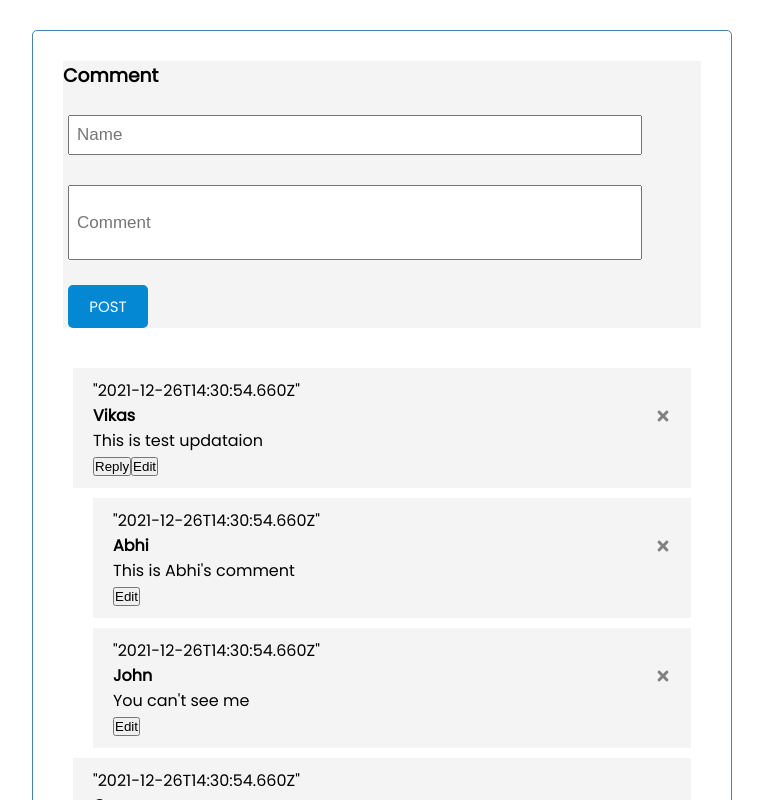
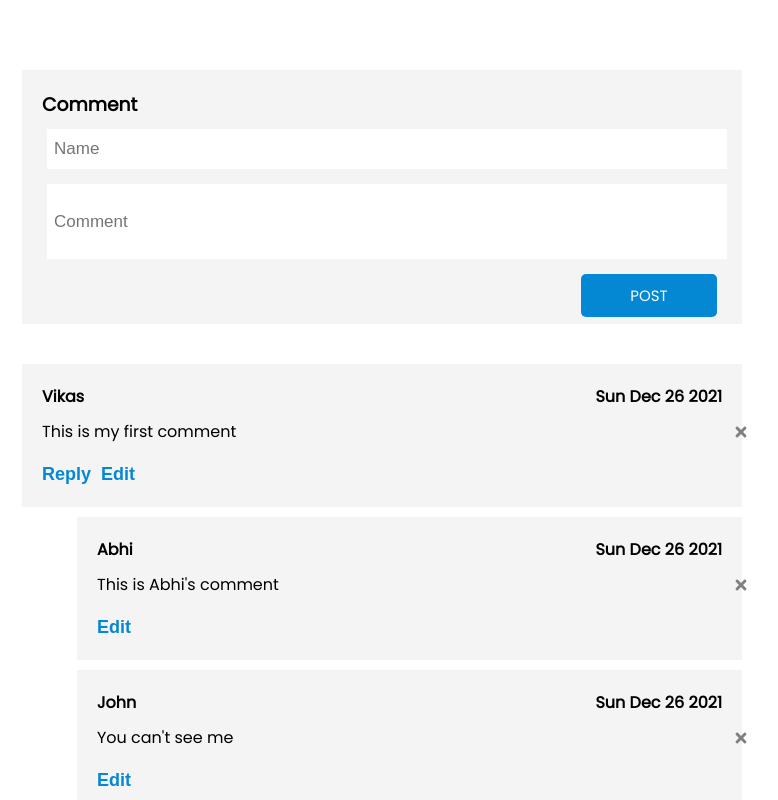
Before and after one commit to vikasshukhla/React-Comment-Section, a React (Create React App) app: page / in a window 1280 px wide. Shown: the top 800 px of the page, without its empty margins (258-1036 px from the left). Built offline with nearby package versions, Linux system fonts and the light colour scheme; data requests are answered from the project's data file.

Commit message:
feat&style: added server and style

```diff
--- a/db.json
+++ b/db.json
@@ -3,7 +3,7 @@
     {
       "id": 1,
       "name": "Vikas",
-      "comment": "This is test updataion",
+      "comment": "This is my first comment",
       "createdAt": 1640529054660,
       "responseTo": null
     },
@@ -24,7 +24,7 @@
     {
       "id": 4,
       "name": "Gyn",
-      "comment": "I'm son of God",
+      "comment": "I'm man of God",
       "createdAt": 1640529054660,
       "responseTo": null
     },
@@ -41,6 +41,20 @@
       "comment": "I'm rich",
       "createdAt": 1640529054660,
       "responseTo": null
+    },
+    {
+      "name": "Aniket",
+      "comment": "Mai Madarchod hu",
+      "createdAt": "2021-12-27T11:12:07.352Z",
+      "responseTo": null,
+      "id": 7
+    },
+    {
+      "name": "Vikas",
+      "comment": "Ae gaali mat de re",
+      "createdAt": "2021-12-27T13:08:25.291Z",
+      "responseTo": 7,
+      "id": 8
     }
   ]
 }
--- a/src/App.js
+++ b/src/App.js
@@ -39,6 +39,7 @@ const App = () => {
     setComments([...comments, finalData]);
   };
 
+  //Edit Comment
 
   const editComment = async (updatedComment) => {
 
@@ -50,16 +51,22 @@ const App = () => {
       },
       body: JSON.stringify({comment:updatedComment.commentText})
     })
+
     const commentData = await res.json();
     console.log(commentData);
-    // const commentData = [...comments];
-    // commentData.forEach((comment) => {
-    //   if (comment.id === updatedComment.id) {
-    //     comment.comment = updatedComment.commentText;
-    //   }
-    // });
-    setComments([...commentData]);
+
+    const allComments = [...comments];
+    for(let comment of allComments){
+      if (comment.id === id) {
+        comment.comment = commentData.comment;
+      }
+    }
+    console.log(allComments);
+    setComments(allComments);
+
   };
+
+  // Delete Comment
 
   const deleteComment = async (id) => {
     const commentToDelete = [id,...comments.filter(({responseTo})=>responseTo===id).map(({id})=>id)];
--- a/src/components/Button.js
+++ b/src/components/Button.js
@@ -1,9 +1,9 @@
-const Button = ({onClick, text}) => {
-    return (
-        <button onClick = {onClick}>
-            {text}
-        </button>
-    )
-}
+const Button = ({ onClick, text }) => {
+  return (
+    <button className="Reply-Button" onClick={onClick}>
+      {text}
+    </button>
+  );
+};
 
-export default Button
+export default Button;
--- a/src/components/Comment.js
+++ b/src/components/Comment.js
@@ -1,52 +1,73 @@
 import { useState } from "react";
-import { FaTimes } from 'react-icons/fa';
+import { FaTimes } from "react-icons/fa";
 import Button from "./Button";
 import AddComment from "./AddComment";
 
-const Comment = ({comment, onDelete, onAdd, onEdit}) => {
+const Comment = ({ comment, onDelete, onAdd, onEdit }) => {
   const [showReplyBox, setShowReplyBox] = useState(false);
   const [isEdit, setIsEdit] = useState(false);
-    const [commentText, setCommentText] = useState('');
+  const [commentText, setCommentText] = useState("");
 
-    const closeCommentBox=()=>{
+  const closeCommentBox = () => {
     setShowReplyBox(false);
-    }
+  };
 
-    const handleIsEdit=()=>{
-        if(isEdit){
-            if(!commentText){
-                alert('Please Enter Comment !');
+  const handleIsEdit = () => {
+    if (isEdit) {
+      if (!commentText) {
+        alert("Please Enter Comment !");
         return;
       }
-            onEdit({id:comment.id, commentText});
+      onEdit({ id: comment.id, commentText });
       setIsEdit(false);
-        }
-        else{
+    } else {
       setIsEdit(true);
       setCommentText(comment.comment);
     }
-    }
+  };
 
   return (
     <>
       <div className="task">
-                <p>{JSON.stringify(new Date(comment.createdAt))}</p>
-                <h4>{comment.name}
-                <FaTimes
-                    style={{color: 'grey', cursor: 'pointer'}}
+        <h4>
+          {comment.name}
+          <p>{new Date(comment.createdAt).toDateString()}</p>
+        </h4>
+        {isEdit ? (
+          <input
+            style={{ height: 75, width: "100%", fontSize: "17px" }}
+            type="text"
+            value={commentText}
+            onChange={(e) => setCommentText(e.target.value)}
+          ></input>
+        ) : (
+          <p className="close-button">
+            {comment.comment}{" "}
+            <FaTimes className="close-Button close-button-style"
+              style={{ color: "grey", cursor: "pointer" }}
               onClick={() => onDelete(comment.id)}
             />
-                </h4>
-                {isEdit?<input type='text' value={commentText} onChange={(e)=>setCommentText(e.target.value)}></input>:<p>{comment.comment}</p>}
-                {comment.responseTo === null && !isEdit ? <Button text='Reply' onClick={()=>setShowReplyBox(!showReplyBox)}/>: ''}
-                <Button text={isEdit?'Post':'Edit'} onClick={handleIsEdit}/>
-                {isEdit && <Button text='Cancel' onClick={()=>setIsEdit(false)}/>}
+          </p>
+        )}
+        {comment.responseTo === null && !isEdit ? (
+          <Button text="Reply" onClick={() => setShowReplyBox(!showReplyBox)} />
+        ) : (
+          ""
+        )}
+        <Button text={isEdit ? "Post" : "Edit"} onClick={handleIsEdit} />
+        {isEdit && <Button text="Cancel" onClick={() => setIsEdit(false)} />}
       </div>
-            <div style={{paddingLeft:30}}>
-                {showReplyBox && <AddComment onAdd={onAdd} commentId={comment.id} closeCommentBox={closeCommentBox}/>}
+      <div style={{ paddingLeft: 50 }}>
+        {showReplyBox && (
+          <AddComment
+            onAdd={onAdd}
+            commentId={comment.id}
+            closeCommentBox={closeCommentBox}
+          />
+        )}
       </div>
     </>
-    )
-}
+  );
+};
 
-export default Comment
+export default Comment;
--- a/src/components/DisplayComment.js
+++ b/src/components/DisplayComment.js
@@ -16,7 +16,7 @@ const DisplayComment = ({ comments, onDelete, onAdd, onEdit }) => {
                   onEdit={onEdit}
                 />
               </div>
-              <div style={{ paddingLeft: 15 }}>
+              <div style={{ paddingLeft: 50 }}>
                 {comments
                   .filter(
                     ({ responseTo }) =>
@@ -24,7 +24,7 @@ const DisplayComment = ({ comments, onDelete, onAdd, onEdit }) => {
                   )
                   .map((comment) => (
                     <>
-                      <div style={{ marginLeft: 5 }}>
+                      <div key={comment.id} style={{ marginLeft: 5 }}>
                         <Comment
                           comment={comment}
                           onDelete={onDelete}
--- a/src/index.css
+++ b/src/index.css
@@ -11,11 +11,11 @@ body {
 }
 
 .container {
-  max-width: 700px;
+  max-width: 800px;
   margin: 30px auto;
   overflow: auto;
   min-height: 300px;
-  border: 1px solid steelblue;
+  border: none;
   padding: 30px;
   border-radius: 5px;
 }
@@ -28,7 +28,7 @@ body {
 }
 
 .btn {
-  display: inline-block;
+  display: block;
   background: rgb(5, 136, 212);
   color: #fff;
   border: none;
@@ -50,29 +50,42 @@ body {
 }
 
 .btn-block {
-  display: block;
-  width: 5rem;
+  display: inline;
+  float: right;
+  width: 20%;
 }
 
 .task {
   background: #f4f4f4;
-  margin: 10px;
-  padding: 10px 20px;
+  margin: 10px 10px;
+  padding: 20px 20px;
   /* cursor: pointer; */
-}
-
-.task.reminder {
-  border-left: 5px solid rgb(0, 173, 87);
 }
 
 .task h4 {
   display: flex;
   align-items: center;
   justify-content: space-between;
+  margin: 0px 0px 10px;
+}
+
+.close-button{
+  display: flex;
+  align-items: center;
+  justify-content: space-between;
+  margin: 10px 0px 10px;
+}
+
+.close-button-style{
+  margin-right: -27px;
 }
 
 .form-section{
   background: #f4f4f4;
+  margin: 10px;
+  margin-bottom: 40px;
+  padding: 20px;
+
 }
 
 .add-form {
@@ -80,7 +93,7 @@ body {
 }
 
 .form-control {
-  margin: 20px 0;
+  margin: 5px 0px;
 }
 
 .form-control label {
@@ -88,7 +101,8 @@ body {
 }
 
 .form-control input {
-  width: 90%;
+  border: none;
+  width: 100%;
   height: 40px;
   margin: 5px;
   padding: 3px 7px;
@@ -97,12 +111,6 @@ body {
 
 .form-control-comment input{
   height: 75px;
-}
-
-.form-control-check {
-  display: flex;
-  align-items: center;
-  justify-content: space-between;
 }
 
 .form-control-check label {
@@ -114,7 +122,11 @@ body {
   height: 20px;
 }
 
-footer {
-  margin-top: 30px;
-  text-align: center;
+.Reply-Button{
+  background-color: transparent;
+  border: none;
+  margin: 10px 10px 0px 0px;
+  font-size: 18px;
+  color: rgb(5, 136, 212);
+  font-weight: bold;
 }
```
Lines whose indentation alone changed are shown as unchanged.
